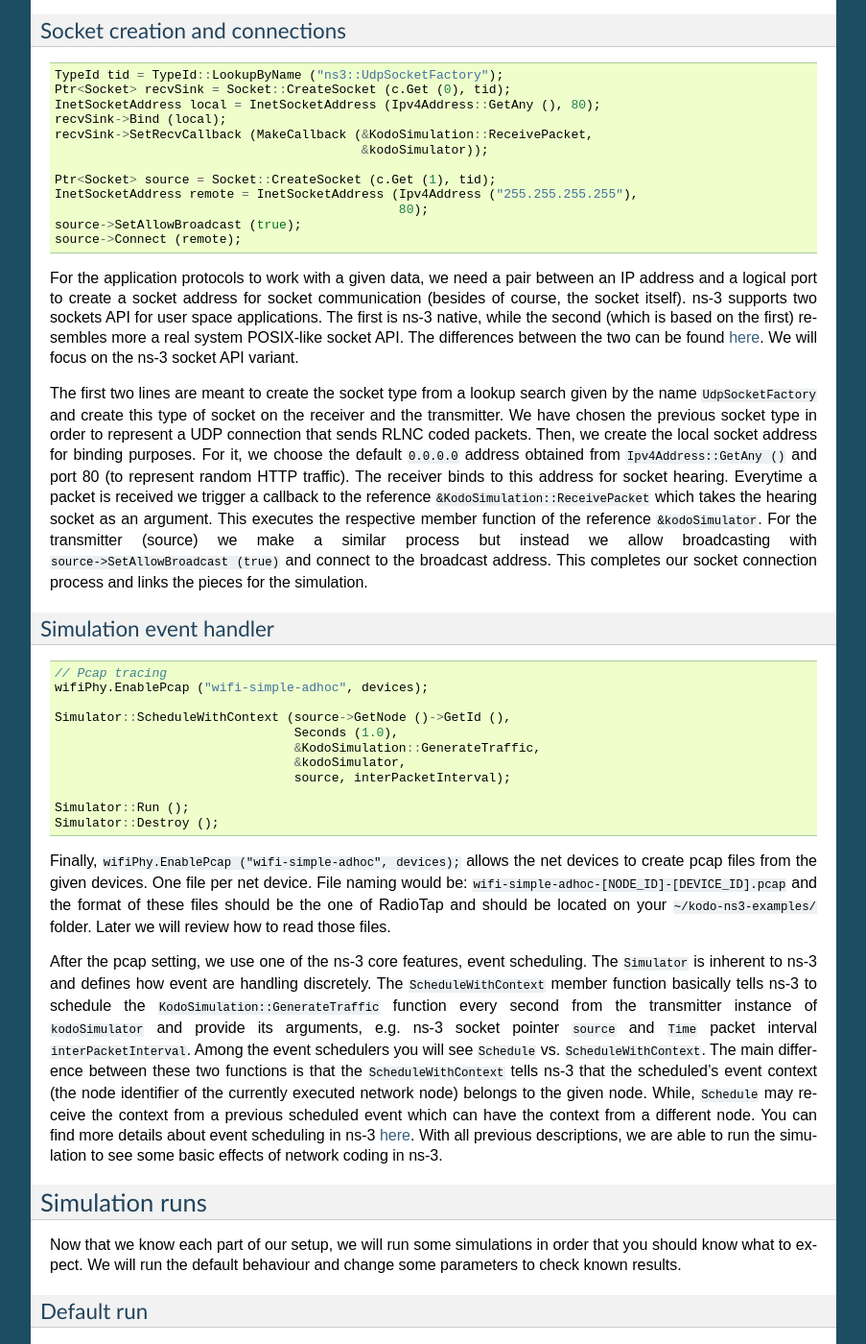
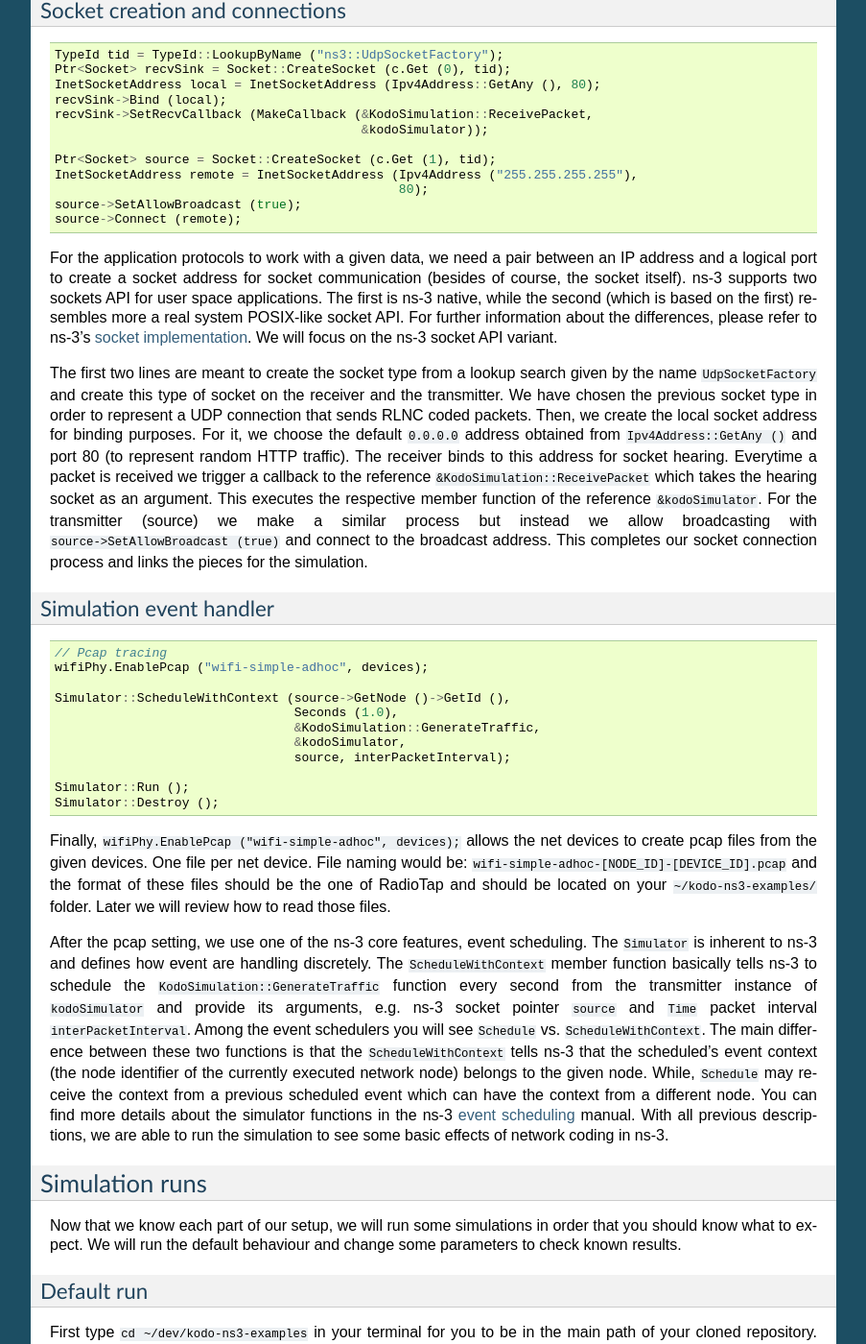
Before and after one commit to steinwurf/kodo-ns3-examples, a Sphinx documentation site: the page built from docs/wifi_broadcast.rst, in a window 1280 px wide and 1400 px high, scrolled down 6273 px. Shown: the whole window at 96% size, without its empty margins (198-1101 px from the left). Built offline with Sphinx 7.4.7, drawn with Linux system fonts in a browser that asks for light colours; formulas are drawn with MathJax 3; some of the changed text lies outside the part shown.

Commit message:
Remove duplicate link references and document symbol storage description

```diff
--- a/docs/before_you_start.rst
+++ b/docs/before_you_start.rst
@@ -27,8 +27,8 @@
 Examples builds
 ---------------
 
-You can check the build status of the repository master branch in our buildbot
-page `here <http://buildbot.steinwurf.dk/stats?projects=kodo-ns3-examples>`_.
+You can check the build status of the repository master branch in our
+`buildbot <http://buildbot.steinwurf.dk/stats?projects=kodo-ns3-examples>`_ page.
 There you can check statistics and builds for different platforms and compilers
 this and also other projects like Kodo itself.
 
--- a/docs/wifi_broadcast.rst
+++ b/docs/wifi_broadcast.rst
@@ -252,10 +252,10 @@
   Config::SetDefault ("ns3::WifiRemoteStationManager::NonUnicastMode",
                       StringValue (phyMode));
 
-Before continuing, you will see many features of ns-3's WiFi implementation. So,
-a good preview for this can be found `here <http://www.nsnam.org/docs/release/3.20/models/singlehtml/index.html#document-wifi>`_.
-Besides the WiFi properties you will find a typical workflow about setting and
-configuring WiFi devices in your simulation.
+Before continuing, you will see many features of ns-3's `WiFi implementation
+<http://www.nsnam.org/docs/release/3.20/models/singlehtml/index.html#document-wifi>`_.
+Besides the WiFi properties, in the previous link you will find a typical
+workflow about setting and configuring WiFi devices in your simulation.
 
 This part basically sets some MAC properties that we will not need (at least for
 our purposes), namely frame fragmentation to be applied for frames larger
@@ -389,7 +389,7 @@
 the network and application layer protocols. The ``InternetStackHelper``
 provides functionalities for IPv4, ARP, UDP, TCP, IPv6, Neighbor Discovery, and
 other related protocols. You can find more about the implementation of the
-helper `here <http://www.nsnam.org/docs/release/3.20/models/singlehtml/index.html#document-internet-models>`_.
+helper in this `link <http://www.nsnam.org/docs/release/3.20/models/singlehtml/index.html#document-internet-models>`_.
 A similar process is made for the IPv4 address assignment. We use the address
 range ``10.1.1.0`` with the subnet mask ``255.255.255.0`` we assign it to the
 ``devices`` and put the result in a container.
@@ -435,8 +435,8 @@
 communication (besides of course, the socket itself). ns-3 supports two sockets
 API for user space applications. The first is ns-3 native, while the second
 (which is based on the first) resembles more a real system POSIX-like socket
-API. The differences between the two can be found
-`here <http://www.nsnam.org/docs/release/3.20/models/singlehtml/index.html#document-network>`_.
+API. For further information about the differences, please refer to ns-3's
+`socket implementation <http://www.nsnam.org/docs/release/3.20/models/singlehtml/index.html#document-network>`_.
 We will focus on the ns-3 socket API variant.
 
 The first two lines are meant to create the socket type from a lookup search
@@ -489,10 +489,10 @@
 (the node identifier of the currently executed network node) belongs to the
 given node. While, ``Schedule`` may receive the context from a previous
 scheduled event which can have the context from a different node. You can find
-more details about event scheduling in ns-3
-`here <http://www.nsnam.org/docs/manual/singlehtml/index.html#document-events>`_.
-With all previous descriptions, we are able to run the simulation to see some
-basic effects of network coding in ns-3.
+more details about  the simulator functions in the ns-3
+`event scheduling <http://www.nsnam.org/docs/manual/singlehtml/index.html#document-events>`_
+manual. With all previous descriptions, we are able to run the simulation to
+see some basic effects of network coding in ns-3.
 
 Simulation runs
 ---------------
@@ -849,14 +849,16 @@
 Now, we see the data in rows of 16 bytes. If you look at the constructor in
 ``main.cpp``, you can confirm that we constantly fill the buffer with ``"x"``,
 since the example is just for showing purposes. The symbol storage can be
-mainly in 3 states depending on how the memory is assigned in Kodo. You
-can refer to the description of these states
-`here <https://github.com/steinwurf/kodo/blob/master/src/kodo/trace_symbol_storage.hpp>`_.
-For this implementation, we will only have 2 of them, namely ``A:`` (available)
-and ``I:`` (initiliazed) meaning that the memory is ready and initialized to
-be used, respectively. Notice that whenever we still have coded packets, we only
-print zeros. This trace feature is useful particularly we you want to debug the
-decoding process with some known data.
+mainly in 3 states depending on how the memory is assigned in Kodo. In the
+library we have 2 types of memory assigment for object creation, i.e. we
+can create a `shallow copy or a deep copy <http://stackoverflow.com/a/184745>`_.
+For this implementation, we use a deep copy by default and we will only have 2
+of them, namely ``A:`` (available) and ``I:`` (initiliazed) meaning that the
+memory is ready and initialized to be used, respectively. Notice that whenever
+we still have coded packets, we only print zeros. In the case of a shallow
+copy, we might see the ``?:`` indicator that will tell us that the storage
+has not been assigned. This trace feature is useful particularly we you want to
+debug the decoding process with some known data.
 
 Finally, try disabling the decoder trace and enable the encoder trace. This
 trace only has the symbol storage feature. Simply switch the structs in the
```
